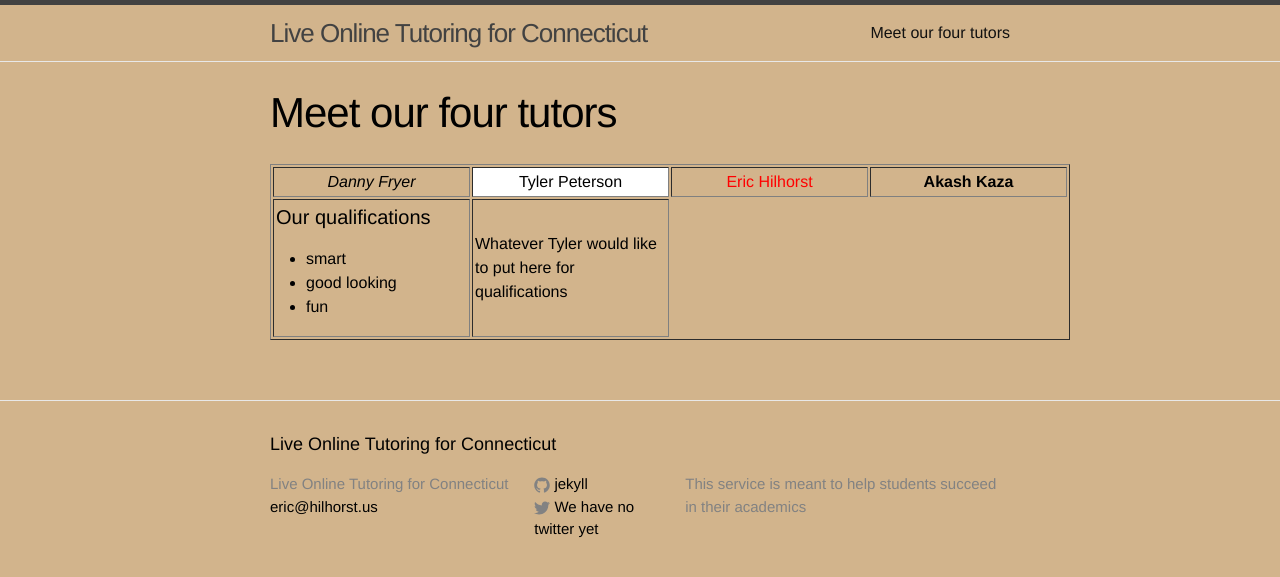
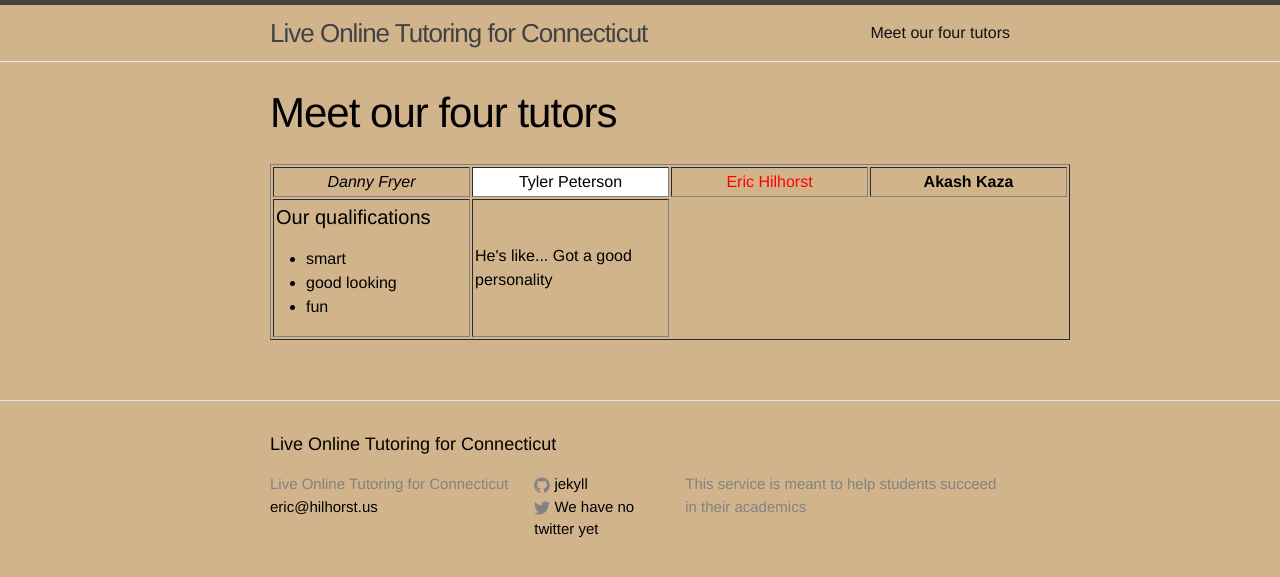
Before and after one commit to pepe454/pepe454.github.io, a Jekyll site: the page built from about.md, in a window 1280 px wide. Shown: the top 577 px of the page. Built offline with Jekyll 4.4.1, drawn with Linux system fonts in a browser that asks for light colours.

Commit message:
Update about.md

```diff
--- a/about.md
+++ b/about.md
@@ -27,7 +27,7 @@ permalink: /about/
     </td>
 <!--Tyler's column-->
     <td>
-    Whatever Tyler would like to put here for qualifications
+    He's like... Got a good personality
     </td>
   </tr>
 </table>
```
